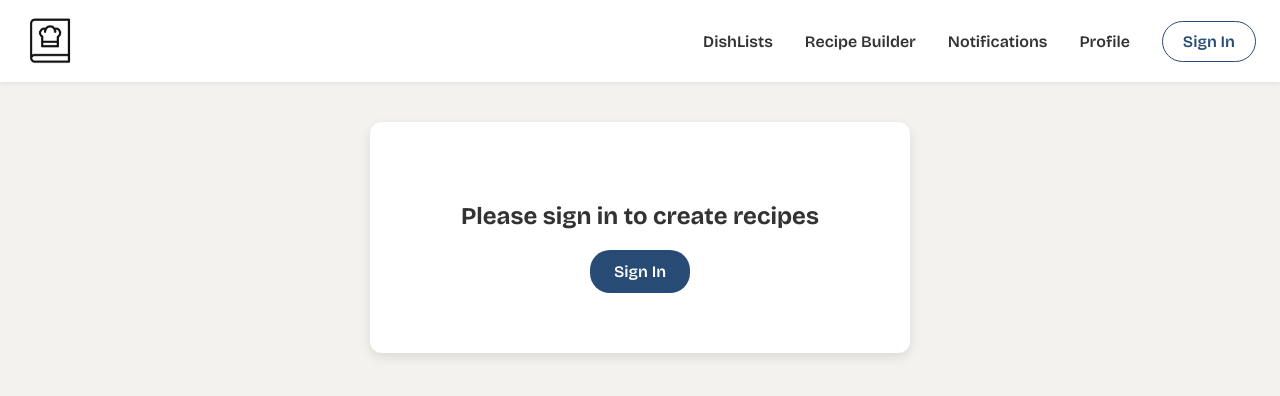
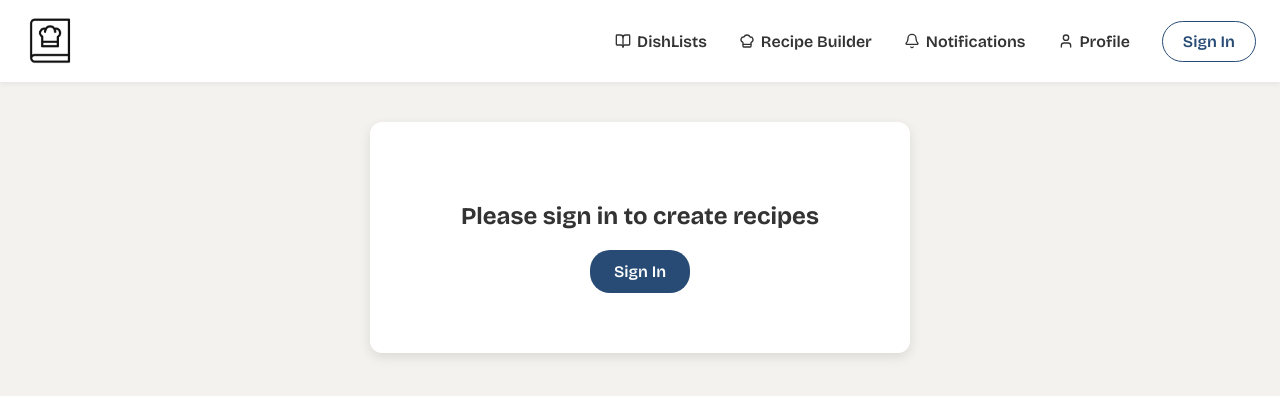
Before and after one commit to awkorn/dishlist-web, a React (Create React App) app in the folder frontend/: page /add-recipe in a window 1280 px wide. Shown: the top 396 px of the page. Built offline with nearby package versions, Linux system fonts and the light colour scheme; no server answers.

Commit message:
add nav logos

```diff
--- a/frontend/src/components/layout/TopNav/TopNav.module.css
+++ b/frontend/src/components/layout/TopNav/TopNav.module.css
@@ -83,6 +83,9 @@
 
 /* Navigation Buttons */
 .navBtn {
+  display: inline-flex;
+  align-items: center;
+  gap: 6px;
   background: none;
   border: none;
   padding: 10px 16px;
@@ -93,6 +96,17 @@
   transition: all 0.2s ease;
   color: #333;
   position: relative;
+}
+
+.navIcon {
+  color: inherit;
+  flex-shrink: 0;
+}
+
+.iconContainer {
+  position: relative;
+  display: inline-flex;
+  align-items: center;
 }
 
 .active {
@@ -132,10 +146,10 @@
 
 .notificationDot {
   position: absolute;
-  top: 0;
-  right: -8px;
-  width: 8px;
-  height: 8px;
+  top: -2px;
+  right: -2px;
+  width: 6px;
+  height: 6px;
   background-color: red;
   border-radius: 50%;
 }
@@ -342,6 +356,7 @@
     width: 100%;
     text-align: left;
     margin: 4px 0;
+    justify-content: flex-start;
   }
 
   .mobileMenu {
--- a/frontend/src/components/layout/TopNav/components/NavButtons.js
+++ b/frontend/src/components/layout/TopNav/components/NavButtons.js
@@ -1,6 +1,7 @@
 import React from "react";
 import { useLocation, useNavigate } from "react-router-dom";
 import { useAuth } from "../../../../contexts/AuthProvider";
+import { BookOpen, ChefHat, Bell, User } from "lucide-react";
 import styles from "../TopNav.module.css";
 
 const NavButtons = () => {
@@ -16,6 +17,7 @@ const NavButtons = () => {
         }`}
         onClick={() => navigate("/dishlists")}
       >
+        <BookOpen size={16} className={styles.navIcon} />
         DishLists
       </button>
       <button
@@ -24,6 +26,7 @@ const NavButtons = () => {
         }`}
         onClick={() => navigate("/recipe-builder")}
       >
+        <ChefHat size={16} className={styles.navIcon} />
         Recipe Builder
       </button>
       <button
@@ -32,12 +35,13 @@ const NavButtons = () => {
         }`}
         onClick={() => navigate("/notifications")}
       >
-        <span style={{ position: "relative", display: "inline-block" }}>
-          Notifications
+        <div className={styles.iconContainer}>
+          <Bell size={16} className={styles.navIcon} />
           {unreadNotifications > 0 && (
             <span className={styles.notificationDot}></span>
           )}
-        </span>
+        </div>
+        Notifications
       </button>
       <button
         className={`${styles.navBtn} ${
@@ -45,6 +49,7 @@ const NavButtons = () => {
         }`}
         onClick={() => navigate(`/profile/${currentUser?.uid}`)}
       >
+        <User size={16} className={styles.navIcon} />
         Profile
       </button>
     </div>
```
